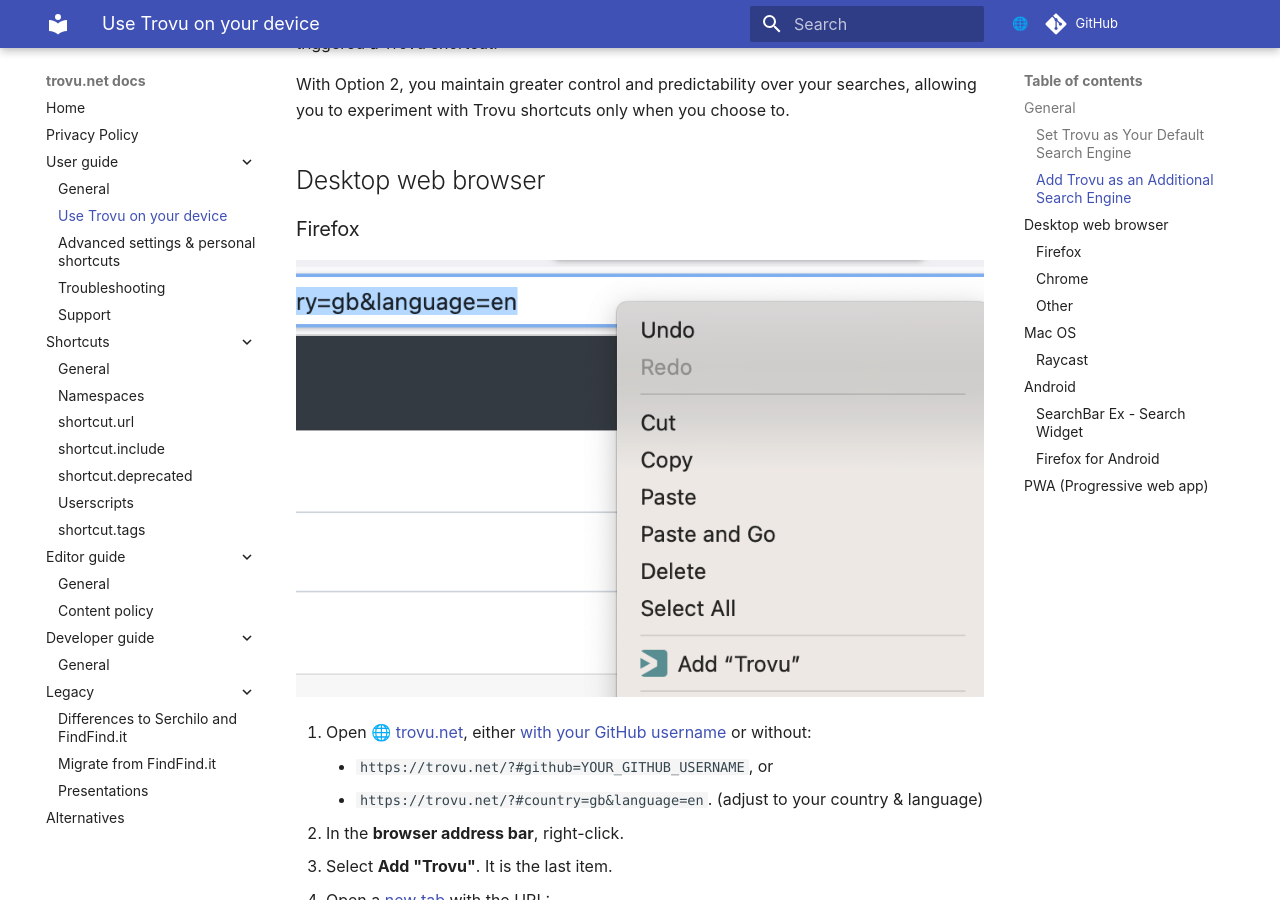
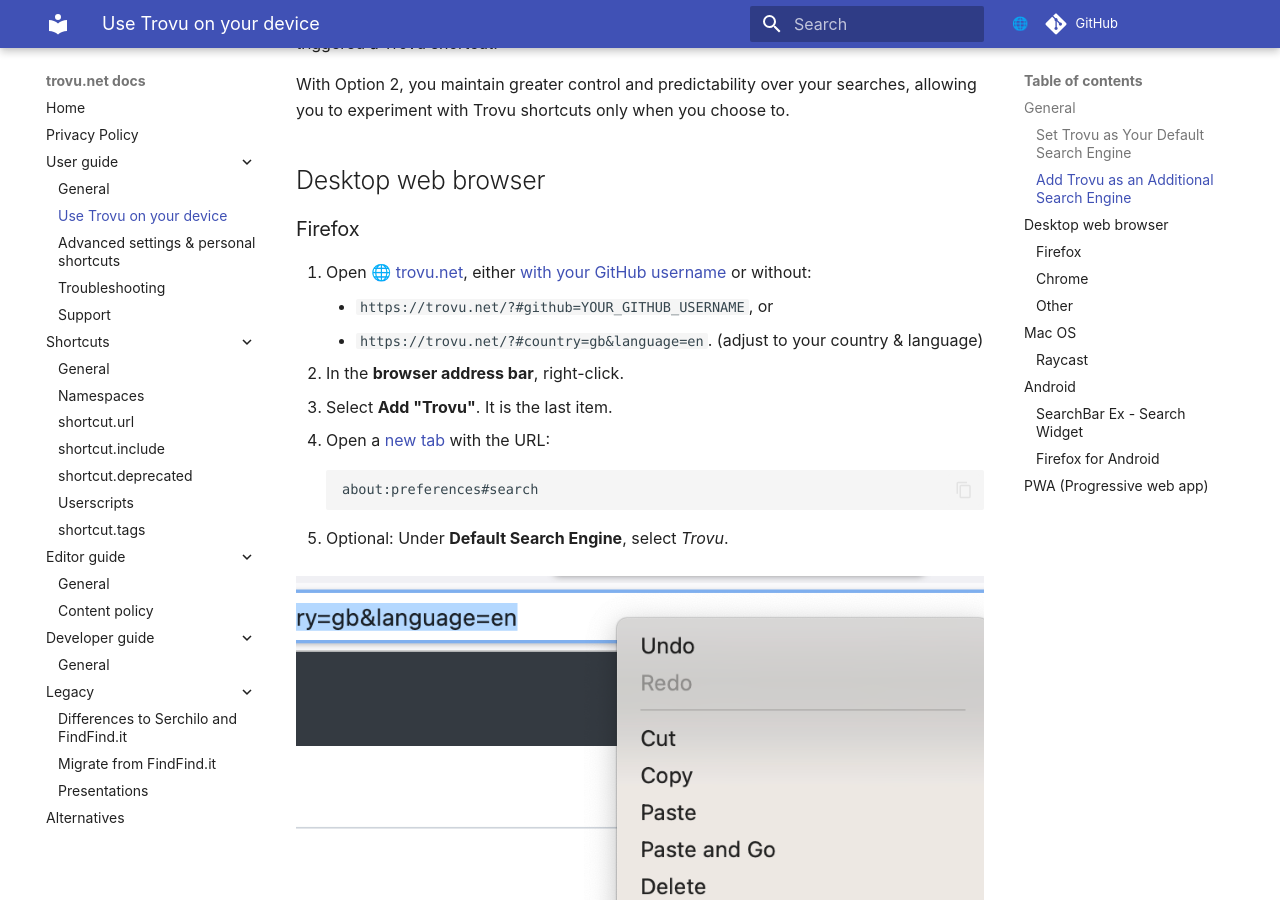
Before and after one commit to trovu/trovu, an MkDocs documentation site: the page built from docs/users/integration.md, in a window 1280 px wide and 900 px high, scrolled down 644 px. Built offline with MkDocs 1.6.1 and Material for MkDocs 9.7.7, drawn with Linux system fonts in a browser that asks for light colours; comment, search, counter and statistics services are not loaded.

Commit message:
Reorder.

```diff
--- a/docs/users/integration.md
+++ b/docs/users/integration.md
@@ -22,8 +22,6 @@
 
 ### Firefox
 
-![Screenshot](img/firefox.png)
-
 1.  Open [trovu.net](https://trovu.net/), either [with your GitHub username](advanced.md) or without:
     -   `https://trovu.net/?#github=YOUR_GITHUB_USERNAME`, or
     -   `https://trovu.net/?#country=gb&language=en`. (adjust to your country & language)
@@ -34,6 +32,8 @@
         about:preferences#search
 
 1.  Optional: Under **Default Search Engine**, select _Trovu_.
+
+![Screenshot](img/firefox.png)
 
 ### Chrome
 
```
